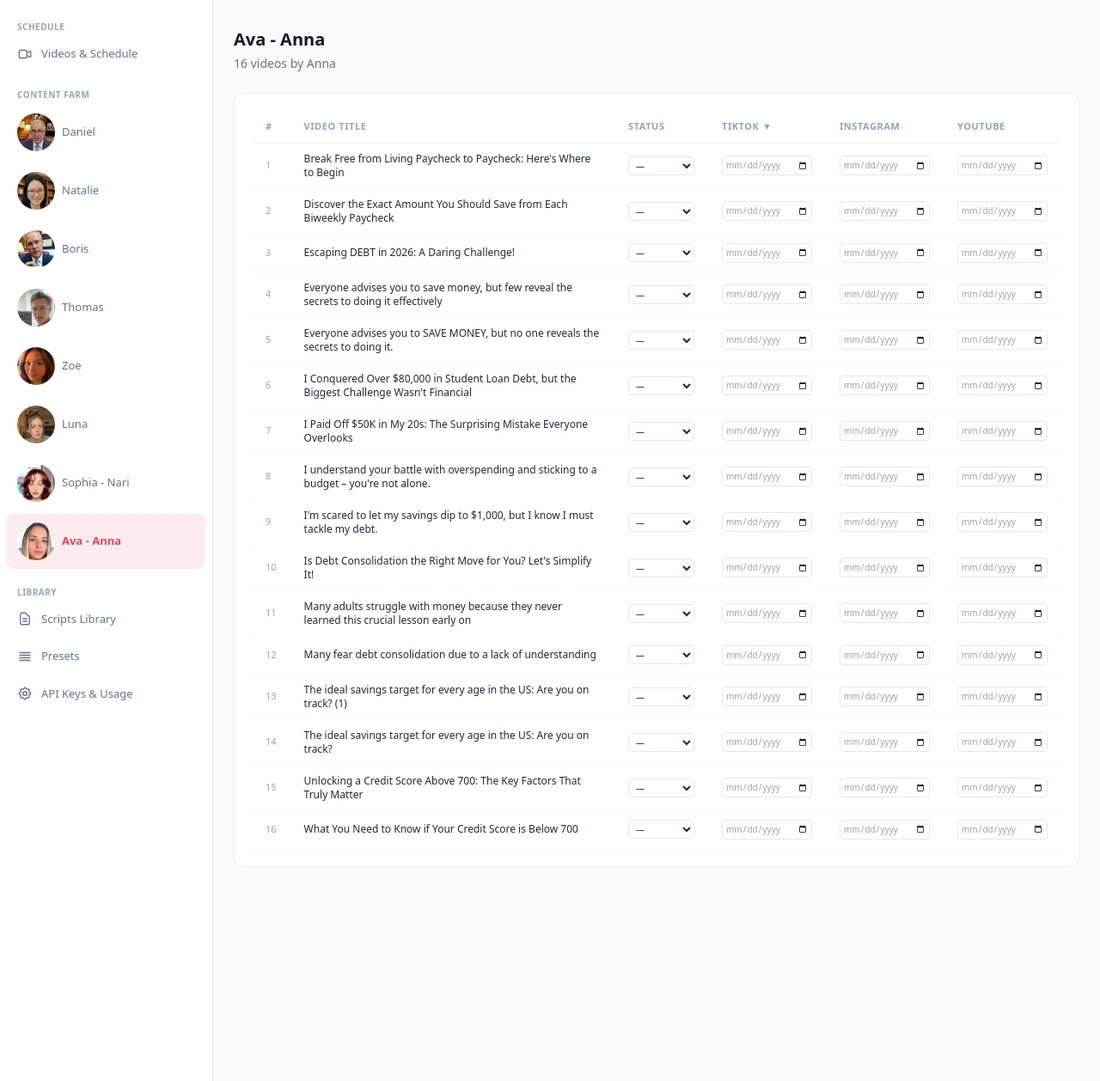
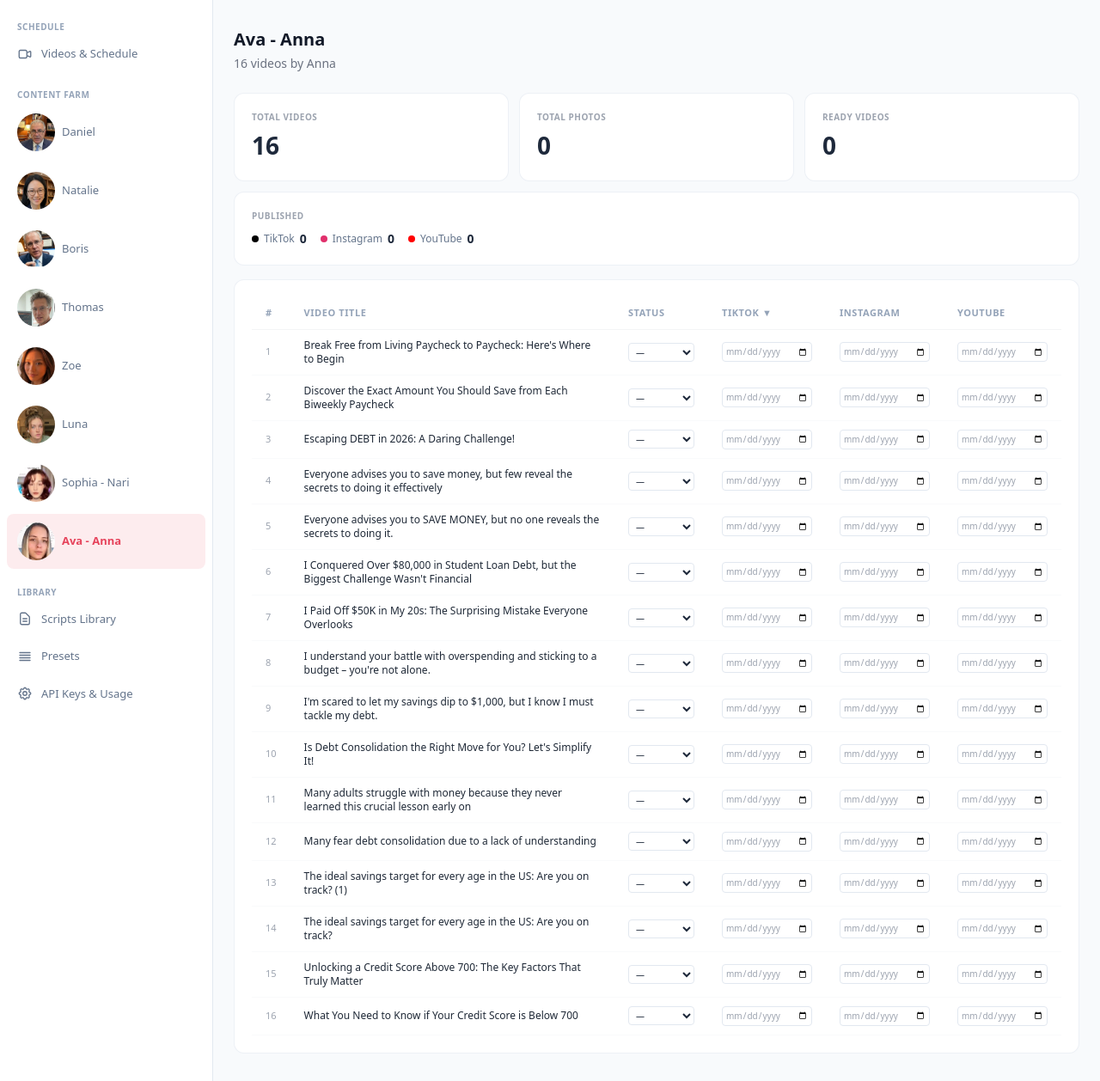
Before and after one commit to Global-Generation/viral-scripts, a FastAPI app: page /anna in a window 1280 px wide. Shown: the whole page at 86% size. Run offline with FastAPI, Linux system fonts and the light colour scheme; data comes from the database, SQL or seed files in the repository; some libraries are stand-ins or nearby versions.

Commit message:
Fix stat cards layout, add stats to Nari and Anna pages
- Use inline grid styles for reliable 3-column layout
- Add Total Videos, Total Photos, Ready Videos stats to nari/anna
- Add Published counts (TT/IG/YT) to nari/anna

Co-Authored-By: Claude Opus 4.6 <noreply@anthropic.com>

```diff
--- a/templates/anna.html
+++ b/templates/anna.html
@@ -5,6 +5,45 @@
 <div class="mb-6">
     <h1 class="text-xl font-bold text-gray-900 mb-1">Ava - Anna</h1>
     <p class="text-sm text-gray-500">{{ videos|length }} videos by Anna</p>
+</div>
+
+<!-- Stats row 1: counts -->
+<div style="display: grid; grid-template-columns: repeat(3, 1fr); gap: 12px; margin-bottom: 12px;">
+    <div class="stat-card">
+        <div style="font-size: 10px; font-weight: 600; text-transform: uppercase; color: #9ca3af; letter-spacing: 0.5px;">Total Videos</div>
+        <div style="font-size: 28px; font-weight: 800; color: #1e293b; margin-top: 4px;">{{ total_videos }}</div>
+    </div>
+    <div class="stat-card">
+        <div style="font-size: 10px; font-weight: 600; text-transform: uppercase; color: #9ca3af; letter-spacing: 0.5px;">Total Photos</div>
+        <div style="font-size: 28px; font-weight: 800; color: #1e293b; margin-top: 4px;">{{ total_photos }}</div>
+    </div>
+    <div class="stat-card">
+        <div style="font-size: 10px; font-weight: 600; text-transform: uppercase; color: #9ca3af; letter-spacing: 0.5px;">Ready Videos</div>
+        <div style="font-size: 28px; font-weight: 800; color: #1e293b; margin-top: 4px;">{{ ready_videos }}</div>
+    </div>
+</div>
+<!-- Stats row 2: published -->
+<div style="display: grid; grid-template-columns: 1fr; gap: 12px; margin-bottom: 16px;">
+    <div class="stat-card">
+        <div style="font-size: 10px; font-weight: 600; text-transform: uppercase; color: #9ca3af; letter-spacing: 0.5px;">Published</div>
+        <div style="margin-top: 8px; display: flex; gap: 16px;">
+            <div style="display: flex; align-items: center; gap: 6px;">
+                <span style="width: 8px; height: 8px; border-radius: 50%; background: #000; display: inline-block;"></span>
+                <span style="font-size: 12px; color: #64748b;">TikTok</span>
+                <span style="font-size: 14px; font-weight: 700; color: #1e293b;">{{ pub_tt }}</span>
+            </div>
+            <div style="display: flex; align-items: center; gap: 6px;">
+                <span style="width: 8px; height: 8px; border-radius: 50%; background: #E1306C; display: inline-block;"></span>
+                <span style="font-size: 12px; color: #64748b;">Instagram</span>
+                <span style="font-size: 14px; font-weight: 700; color: #1e293b;">{{ pub_ig }}</span>
+            </div>
+            <div style="display: flex; align-items: center; gap: 6px;">
+                <span style="width: 8px; height: 8px; border-radius: 50%; background: #FF0000; display: inline-block;"></span>
+                <span style="font-size: 12px; color: #64748b;">YouTube</span>
+                <span style="font-size: 14px; font-weight: 700; color: #1e293b;">{{ pub_yt }}</span>
+            </div>
+        </div>
+    </div>
 </div>
 
 <!-- Publication Timeline Chart -->
--- a/templates/character.html
+++ b/templates/character.html
@@ -8,7 +8,7 @@
 </div>
 
 <!-- Stats row 1: counts -->
-<div class="grid grid-cols-3 gap-3 mb-3">
+<div style="display: grid; grid-template-columns: repeat(3, 1fr); gap: 12px; margin-bottom: 12px;">
     <!-- Total Scripts -->
     <div class="stat-card">
         <div style="font-size: 10px; font-weight: 600; text-transform: uppercase; color: #9ca3af; letter-spacing: 0.5px;" data-i18n="stat.total">Total Scripts</div>
@@ -26,7 +26,7 @@
     </div>
 </div>
 <!-- Stats row 2: details -->
-<div class="grid grid-cols-2 gap-3 mb-4">
+<div style="display: grid; grid-template-columns: repeat(2, 1fr); gap: 12px; margin-bottom: 16px;">
     <!-- Published -->
     <div class="stat-card">
         <div style="font-size: 10px; font-weight: 600; text-transform: uppercase; color: #9ca3af; letter-spacing: 0.5px;" data-i18n="stat.published">Published</div>
```
Also changed, not shown: routers/anna.py (+11 -1 lines), routers/nari.py (+11 -1 lines), templates/nari.html (+39 -0 lines).
